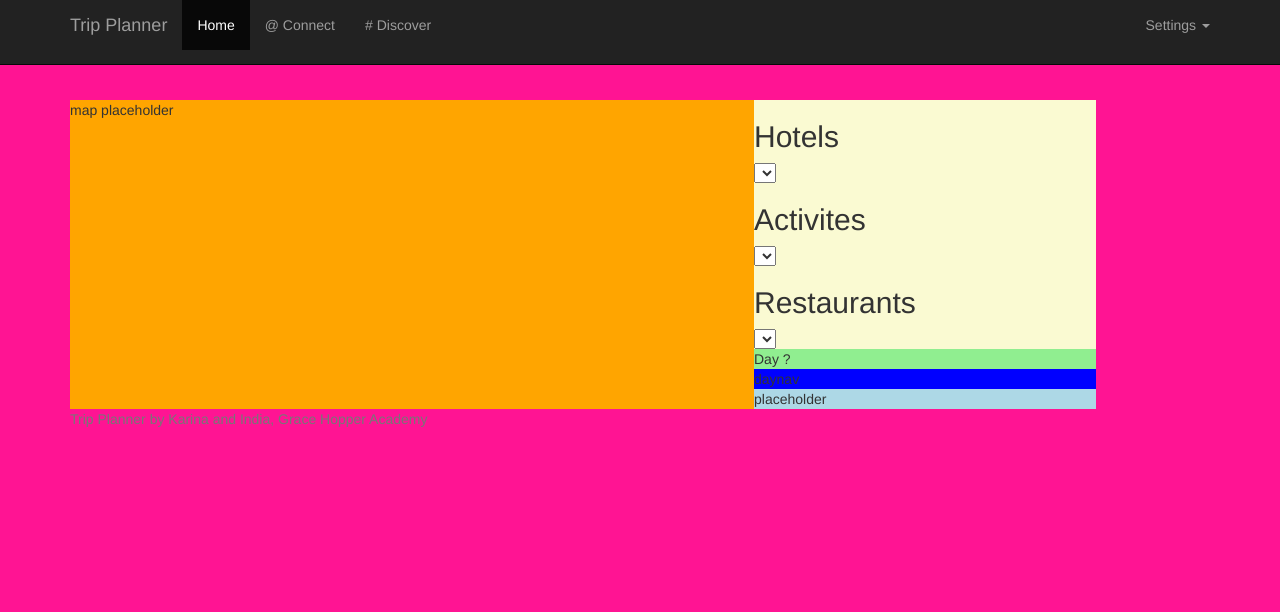
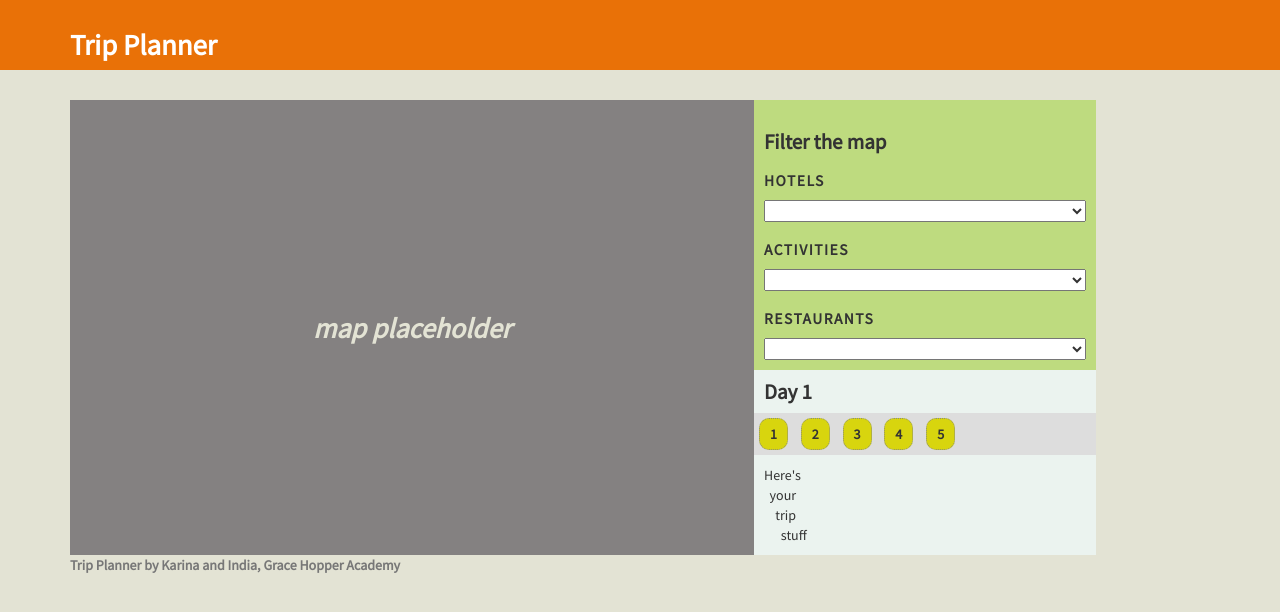
Before and after one commit to indiamos/trip-planner, a website: page views/index.html in a window 1280 px wide. Drawn offline with nearby package versions, Linux system fonts and the light colour scheme; files that its build step writes are made by us from their sources.

Commit message:
Add more styling

```diff
--- a/assets/stylesheets/style.scss
+++ b/assets/stylesheets/style.scss
@@ -1,12 +1,73 @@
-body {
-  background-color: deeppink;
+* {
+    font-family: 'Source Sans Pro', sans-serif;
 }
 
-li {margin-bottom: 1em;}
+body {
+    background-color: #e3e3d4;
+}
+
+h1,
+h2,
+h3,
+h4,
+h5,
+h6,
+p,
+select,
+li {
+    font-weight: bold;
+    font-family: 'Source Sans Pro', sans-serif;
+}
+
+h2 {
+    font-size: 1.5em;
+}
+
+
+/* ==================== Navbar =================*/
+
+.navbar {
+    background-color: #e97107;
+    border: none;
+    /*    border-bottom: 1px dotted #bedb7f;
+*/
+}
+
+.navbar-brand {
+    font-size: 0.8em !important;
+    color: white !important;
+}
+
+
+/* ==================== Main content area =================*/
+
 #main {
     margin-top: 100px;
     display: flex;
 }
+
+
+/* ==================== Map area =================*/
+
+#mapbox {
+    padding: 10px;
+    display: flex;
+    background-color: #848181;
+    flex-basis: 60%;
+    align-items: center;
+}
+
+#mapbox p {
+    text-align: center;
+    color: #e3e3d4;
+    font-style: italic;
+    font-size: 2em;
+    display: block;
+    margin: 0 auto;
+}
+
+
+/* ==================== Sidebar =================*/
 
 #sidebar {
     display: flex;
@@ -14,24 +75,66 @@ li {margin-bottom: 1em;}
     flex-basis: 30%;
 }
 
-#mapbox {
-  background-color: orange;
-  flex-basis: 60%;
+
+/* ------------------ Place filters --------------*/
+
+#placebox {
+    padding: 10px;
+    background-color: #bedb7f;
 }
 
-#placebox {
-  background-color:lightgoldenrodyellow;
+#placebox h3 {
+    font-size: 1.10em;
+    font-weight: bold;
+    text-transform: uppercase;
+    letter-spacing: 0.1em;
 }
 
+select {
+    margin: 0;
+    width: 100%;
+}
+
+
+/* ------------------ Your trip --------------*/
+
 #tripbox {
-  background-color: lightblue;
-
+    padding: 10px;
+    background-color: #ebf3ef;
 }
 
 #dayheader {
-  background-color: lightgreen;
+    /*    background-color: #8a8c7a;*/
+    /*    height: 30px;
+    margin: -10px -10px 0 -10px;
+    padding: 10px;
+*/
 }
 
 #daynav {
-  background-color: blue;
+    background-color: #ddd;
+    margin: 5px -10px;
+    /*    height: 20px;
+
+    padding: 10px;
+*/
 }
+
+#dayheader h2 {
+    margin-top: 0;
+}
+
+#daynav ul {
+    padding: 0;
+}
+
+#daynav li {
+    display: inline-block;
+    margin: 5px;
+    padding: 5px 10px;
+    text-align: center;
+    font-weight: bold;
+    background-color: #d8d50e;
+    border: 1px dotted #8a8c7a;
+    border-radius: 10px;
+}
--- a/views/index.html
+++ b/views/index.html
@@ -1,64 +1,46 @@
-{% extends "layout.html" %}
-
-
-
-{% block content %}
-
-<div id="mapbox">map placeholder</div>
-
-
-
+{% extends "layout.html" %} {% block content %}
+<div id="mapbox">
+    <p>map placeholder</p>
+</div>
 <div id="sidebar">
-
-
     <div id="placebox">
-
-
-
-
-  <h2>Hotels</h2>
-
+        <h2>Filter the map</h2>
+        <h3>Hotels</h3>
         <select name="hotels">
             {% for hotel in templateHotels %}
             <option value="{{hotel.id}}">{{hotel.name}}</option>
             {% endfor %}
         </select>
-
-  <h2>Activites</h2>
-
+        <h3>Activities</h3>
         <select name="activities">
             {% for activity in templateActivities %}
             <option value="{{activity.id}}">{{activity.name}}</option>
             {% endfor %}
         </select>
-
-
-  <h2>Restaurants</h2>
-
+        <h3>Restaurants</h3>
         <select name="restaurants">
             {% for restaurant in templateRestaurants %}
             <option value="{{restaurant.id}}">{{restaurant.name}}</option>
             {% endfor %}
         </select>
-
-
-
     </div>
-
-
     <div id="tripbox">
-
-  <div id="dayheader"> Day ? </div>
-  <div id="daynav"> daynav </div>
-
-  placeholder
-
+        <div id="dayheader">
+            <h2>Day 1</h2>
         </div>
-
-
+        <div id="daynav">
+            <ul>
+                <li>1</li>
+                <li>2</li>
+                <li>3</li>
+                <li>4</li>
+                <li>5</li>
+            </ul>
         </div>
-
-
-
-
+        Here's
+        <br />  your
+        <br />    trip
+        <br />      stuff
+    </div>
+</div>
 {% endblock %}
--- a/views/layout.html
+++ b/views/layout.html
@@ -7,13 +7,14 @@
     <meta name="description" content="">
     <meta name="author" content="">
 
-    <title>Template for Trip Planner!</title>
+    <title>Trip Planner</title>
 
     <!-- Bootstrap core CSS -->
     <link href="http://netdna.bootstrapcdn.com/bootstrap/3.0.3/css/bootstrap.min.css" rel="stylesheet">
 
     <!-- Custom styles for this template -->
     <link href="/stylesheets/style.css" rel="stylesheet">
+    <link href="https://fonts.googleapis.com/css?family=Source+Sans+Pro" rel="stylesheet">
 
     <!-- HTML5 shim and Respond.js IE8 support of HTML5 elements and media queries -->
     <!--[if lt IE 9]>
@@ -37,16 +38,16 @@
               <span class="icon-bar"></span>
               <span class="icon-bar"></span>
             </button>
-            <a class="navbar-brand" href="/">Trip Planner</a>
+            <h1><a class="navbar-brand" href="/">Trip Planner</a></h1>
           </div>
           <div class="collapse navbar-collapse">
-            <ul class="nav navbar-nav">
+<!--             <ul class="nav navbar-nav">
               <li class="active"><a href="/">Home</a></li>
               <li><a href="#about">@ Connect</a></li>
               <li><a href="#contact"># Discover</a></li>
             </ul>
-            <ul class="nav navbar-nav navbar-right">
-              <li class="dropdown">
+ -->            <ul class="nav navbar-nav navbar-right">
+<!--               <li class="dropdown">
                 <a href="#" class="dropdown-toggle" data-toggle="dropdown">Settings <b class="caret"></b></a>
                 <ul class="dropdown-menu">
                   <li><a href="#">Action</a></li>
@@ -54,7 +55,7 @@
                   <li><a href="#">Something else here</a></li>
                 </ul>
               </li>
-            </ul>
+ -->            </ul>
           </div><!--/.nav-collapse -->
         </div>
       </div>
```
Also changed, not shown: public/stylesheets/style.css. Lines whose indentation alone changed are shown as unchanged.
